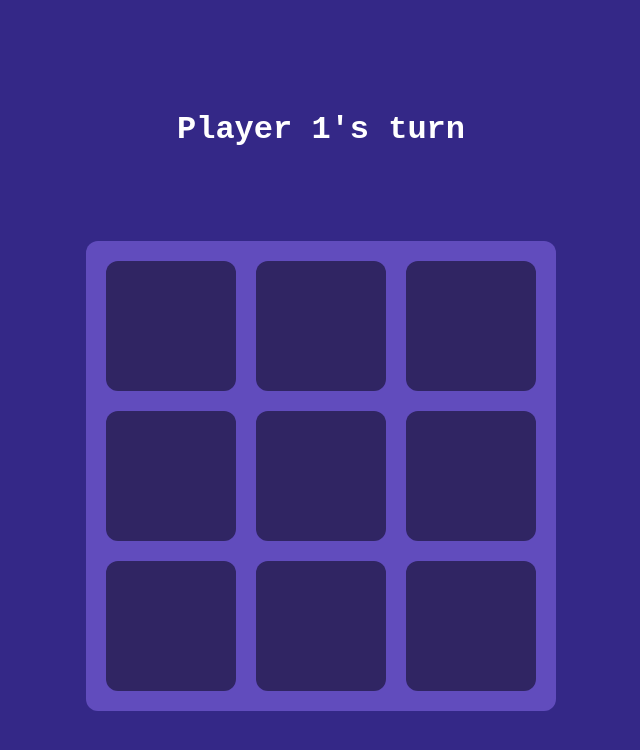
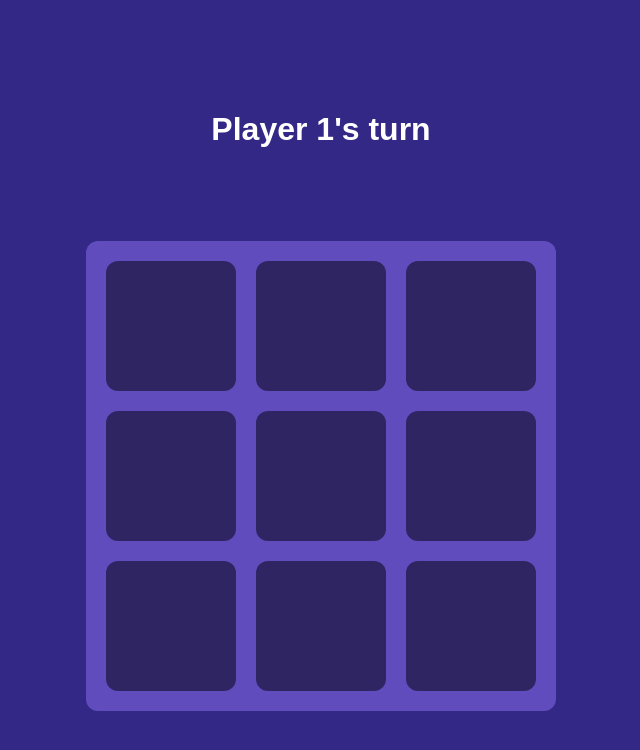
Before and after one commit to rasfa98/100-days-of-code, a React (Create React App) app in the folder tic-tac-toe/: page / in a window 1280 px wide. Shown: the top 750 px of the page, without its empty margins (319-959 px from the left). Built offline with nearby package versions, Linux system fonts and the light colour scheme.

Commit message:
Change font

```diff
--- a/tic-tac-toe/src/App.scss
+++ b/tic-tac-toe/src/App.scss
@@ -16,7 +16,7 @@ body {
   align-items: center;
   justify-content: center;
   background-color: #342887;
-  font-family: 'Roboto Mono', monospace;
+  font-family: Arial, Helvetica, sans-serif;
   flex-direction: column;
 
   &.Player1 {
@@ -55,7 +55,6 @@ body {
   font-size: 1.2em;
   padding: 10px 30px;
   border-radius: 12px;
-  font-family: 'Roboto Mono', monospace;
   background: none;
   box-shadow: 0 0 0 2px #ffffff inset;
   color: #ffffff;
```
